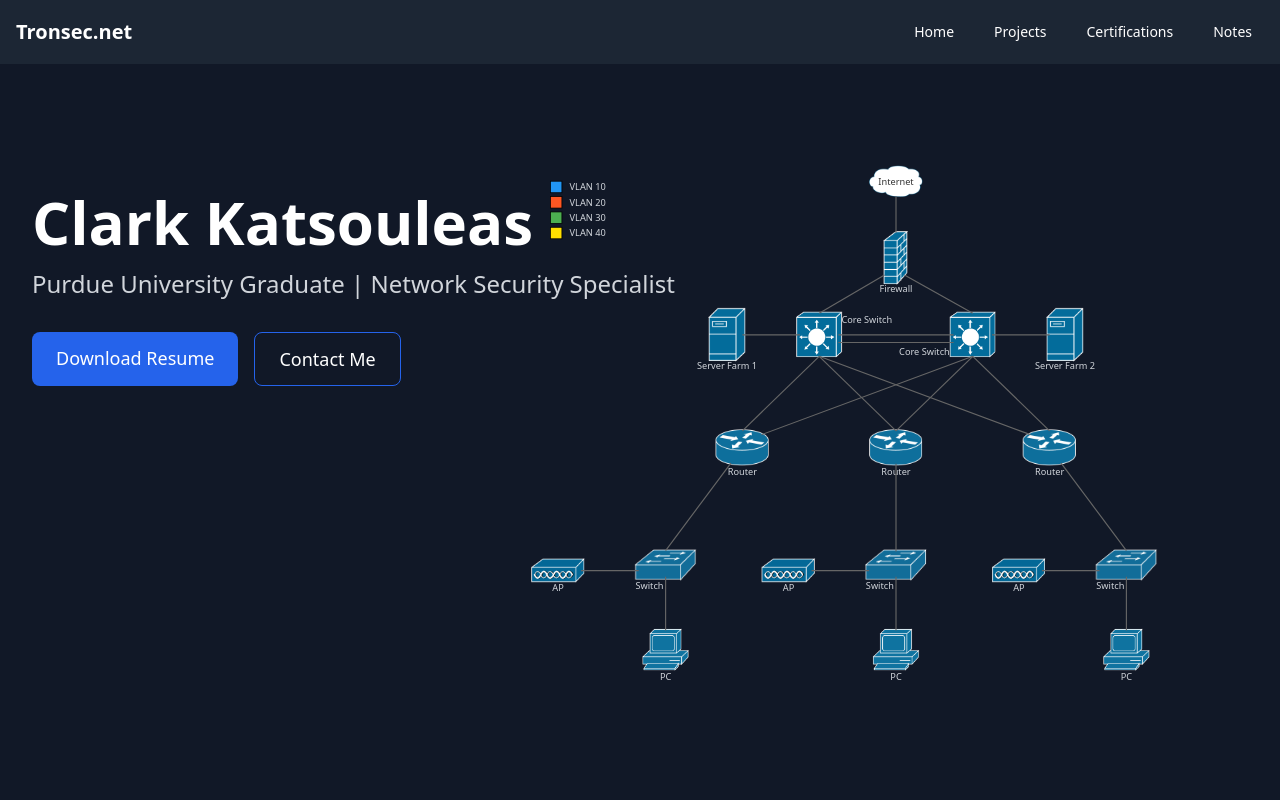
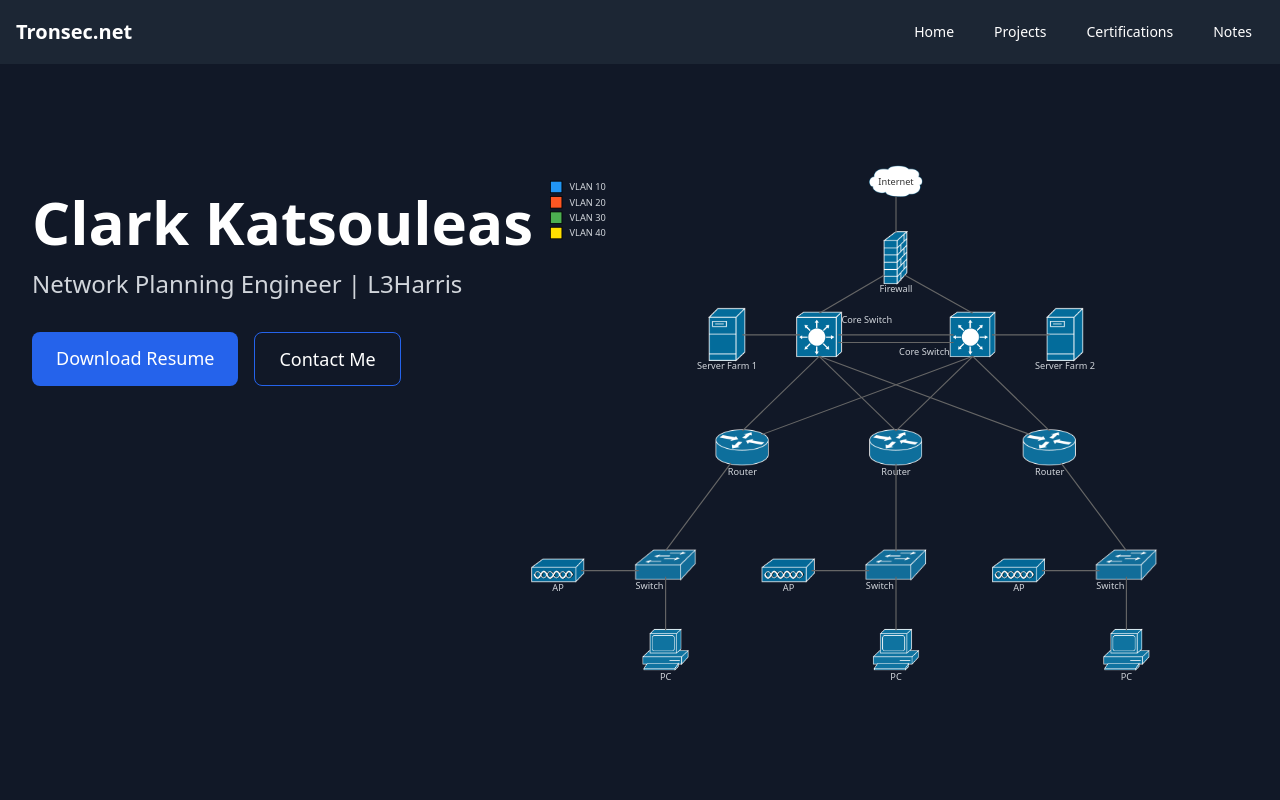
Before and after one commit to ClarkKatsouleas/tronsec.net, a plain HTML site: page index.html in a window 1280 px wide. Shown: the top 800 px of the page. Drawn offline with nearby package versions, Linux system fonts and the light colour scheme.

Commit message:
Updating index.html
main page, no longer graduate lmao

```diff
--- a/index.html
+++ b/index.html
@@ -235,7 +235,7 @@
                 <div class="py-8 md:py-32">
                     <div class="text-left">
                         <h1 class="text-4xl md:text-6xl font-bold text-white mb-4">Clark Katsouleas</h1>
-                        <p class="text-xl md:text-2xl text-gray-300 mb-8">Purdue University Graduate | Network Security Specialist</p>
+                        <p class="text-xl md:text-2xl text-gray-300 mb-8">Network Planning Engineer | L3Harris</p>
                         <div class="flex flex-col sm:flex-row space-y-4 sm:space-y-0 sm:space-x-4 mb-4 md:mb-0">
                             <a href="assets/CKatsouleas_Resume.pdf" download target="_blank"
                                class="text-center bg-blue-600 text-white px-6 py-3 rounded-lg hover:bg-blue-700 text-lg">Download Resume</a>
```
